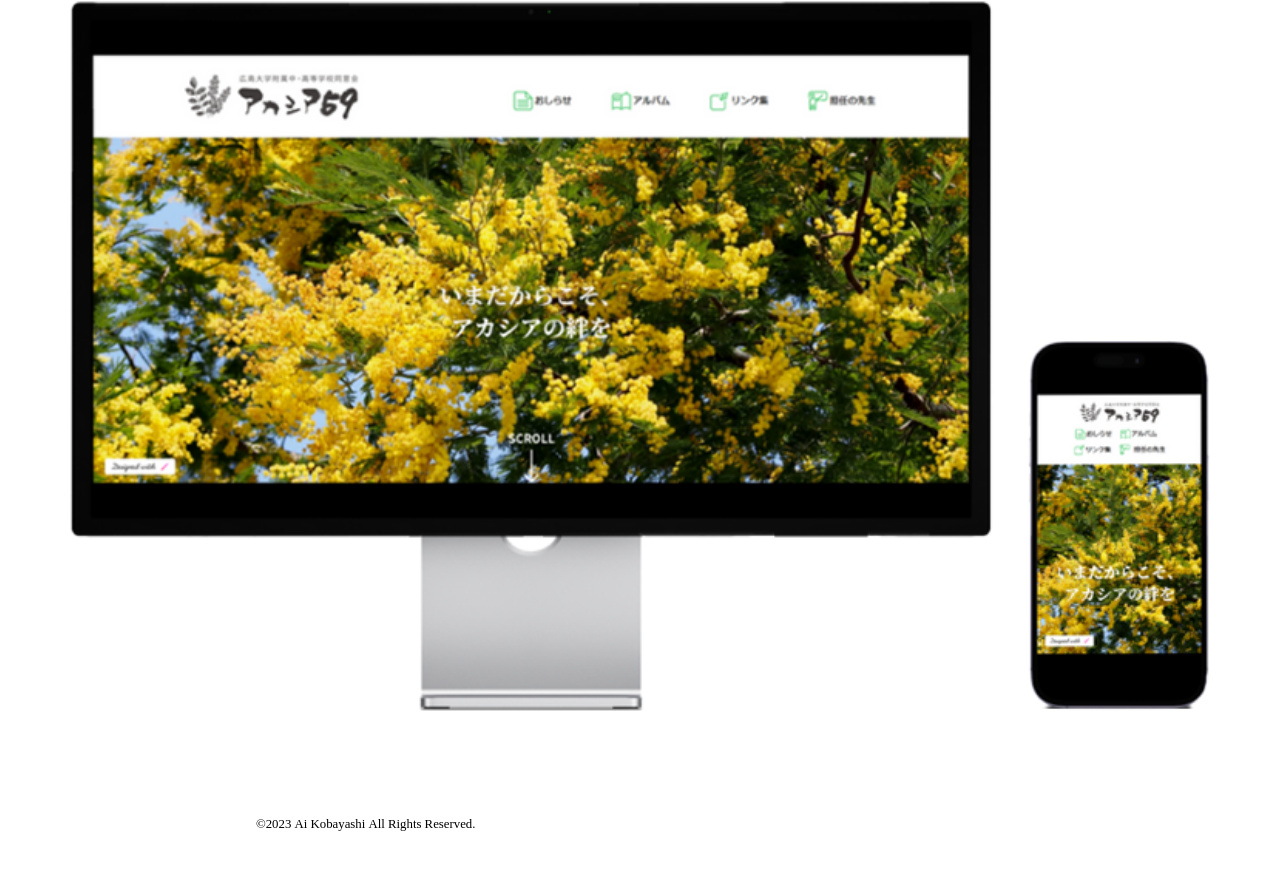
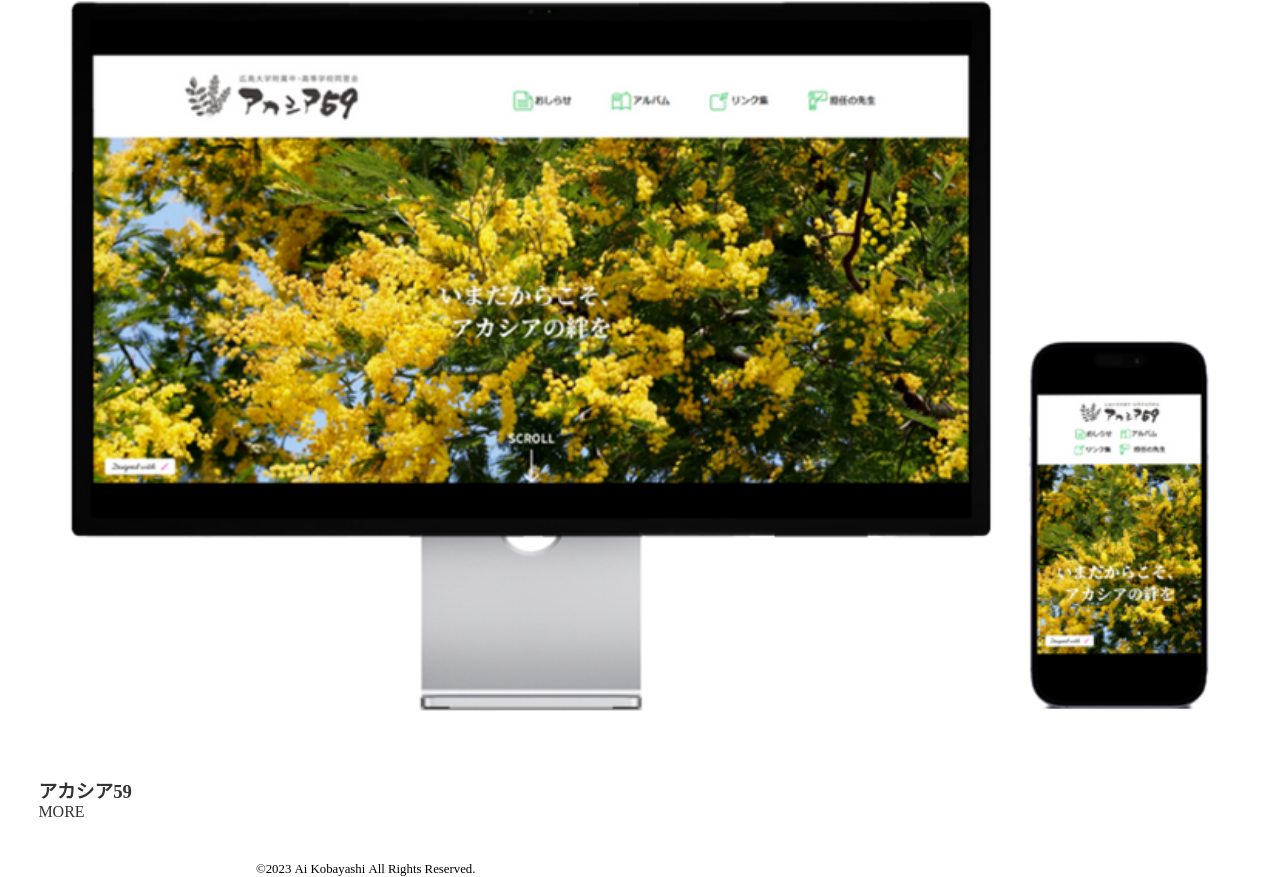
Before and after one commit to gigi0603/portfolio, a plain HTML site: page index.html in a window 1280 px wide. Shown: the part 2144-3021 px from the top of the page. Before the commit the page ends 2976 px from the top, so only its background shows below. Drawn offline with nearby package versions, Linux system fonts and the light colour scheme; some packages are replaced by stand-ins of ours.

Commit message:
works：アカシア更新

```diff
--- a/index.html
+++ b/index.html
@@ -63,16 +63,17 @@
         </section>
         <section class="works">
             <h2 id="works">Works</h2>
-            <div class="works__box">
+            <a class="works__box">
                 <figure>
-                    <figcaption>
-                        <p></p>
-                    </figcaption>
                     <div class="works__imgBox">
                         <img src="iamges/mocup1.png" alt="アカシア59サイト" class="works__img">
                     </div>
+                    <figcaption>
+                        <h3 class="works__name">アカシア59</h3>
+                        <p>MORE</p>
+                    </figcaption>
                 </figure>
-            </div>
+            </a>
         </section>
         <section class="contact">
         </section>
```
